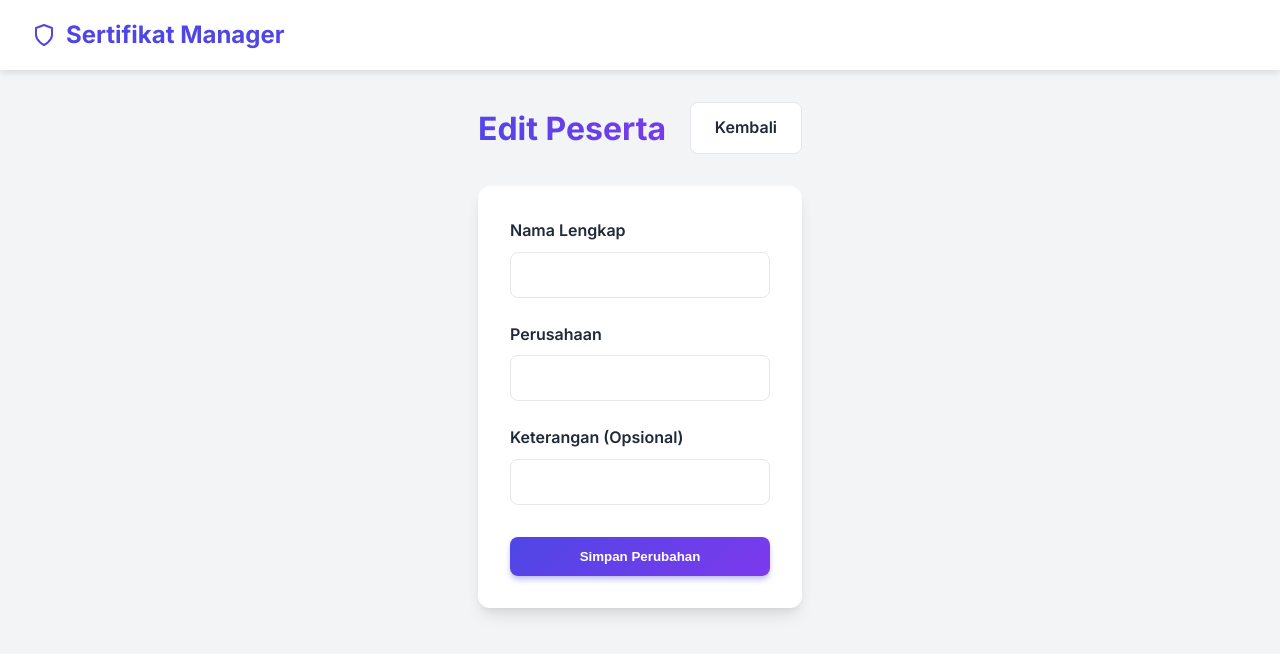
After one commit to fiqryjm/certificate-app, a Flask app: template templates/edit_peserta.html in a window 1280 px wide. The commit adds this page. Shown: the top 654 px of the page. Run offline with Flask 3, Linux system fonts and the light colour scheme; the template is opened without the code that fills it, so the values that code supplies are empty.

Commit message:
Update layout and add edit features

```diff
--- a/app.py
+++ b/app.py
@@ -70,6 +70,25 @@ def tambah_pelatihan():
 
     return render_template('form_pelatihan.html')
 
+@app.route('/pelatihan/<int:pelatihan_id>/edit', methods=['GET', 'POST'])
+def edit_pelatihan(pelatihan_id):
+    pelatihan = Pelatihan.query.get_or_404(pelatihan_id)
+    if request.method == 'POST':
+        pelatihan.judul_pelatihan = request.form.get('judul_pelatihan')
+        pelatihan.tempat = request.form.get('tempat')
+        pelatihan.tanggal_mulai = datetime.strptime(request.form.get('tanggal_mulai'), '%Y-%m-%d').date()
+        pelatihan.tanggal_selesai = datetime.strptime(request.form.get('tanggal_selesai'), '%Y-%m-%d').date()
+        pelatihan.nama_instruktur = request.form.get('nama_instruktur')
+        pelatihan.no_sertifikat = request.form.get('no_sertifikat')
+        pelatihan.no_sk = request.form.get('no_sk')
+        pelatihan.tanggal_sk = datetime.strptime(request.form.get('tanggal_sk'), '%Y-%m-%d').date()
+        pelatihan.silabus = request.form.get('silabus')
+
+        db.session.commit()
+        return redirect(url_for('index'))
+
+    return render_template('form_pelatihan.html', pelatihan=pelatihan)
+
 @app.route('/pelatihan/<int:pelatihan_id>/peserta', methods=['GET', 'POST'])
 def peserta(pelatihan_id):
     pelatihan = Pelatihan.query.get_or_404(pelatihan_id)
@@ -85,6 +104,19 @@ def peserta(pelatihan_id):
 
     peserta_list = Peserta.query.filter_by(pelatihan_id=pelatihan.id).all()
     return render_template('peserta.html', pelatihan=pelatihan, peserta_list=peserta_list)
+
+@app.route('/peserta/<int:peserta_id>/edit', methods=['GET', 'POST'])
+def edit_peserta(peserta_id):
+    peserta = Peserta.query.get_or_404(peserta_id)
+    if request.method == 'POST':
+        peserta.nama_peserta = request.form.get('nama_peserta')
+        peserta.perusahaan = request.form.get('perusahaan')
+        peserta.keterangan = request.form.get('keterangan')
+
+        db.session.commit()
+        return redirect(url_for('peserta', pelatihan_id=peserta.pelatihan_id))
+
+    return render_template('edit_peserta.html', peserta=peserta)
 
 @app.route('/pelatihan/<int:pelatihan_id>/cetak_sertifikat')
 def cetak_sertifikat(pelatihan_id):
--- a/pdf_generator.py
+++ b/pdf_generator.py
@@ -144,7 +144,11 @@ def generate_sk_direksi_pdf(pelatihan, template_path=None):
 
     y_pos -= 20
 
-    text2 = "Peserta yang lulus berhak mendapatkan sertifikat dengan jumlah JP (...) jam sesuai struktur program yang dipersyaratkan. Lampiran surat ini merupakan satu kesatuan yang tidak terpisahkan dari Surat Keterangan ini. Demikian Surat Keterangan ini dibuat dengan sebenarnya untuk dapat dipergunakan sebagaimana mestinya."
+    # Menghitung JP (Jumlah Hari x 6)
+    jumlah_hari = (pelatihan.tanggal_selesai - pelatihan.tanggal_mulai).days + 1
+    jumlah_jp = jumlah_hari * 6
+
+    text2 = f"Peserta yang lulus berhak mendapatkan sertifikat dengan jumlah JP ({jumlah_jp}) jam sesuai struktur program yang dipersyaratkan. Lampiran surat ini merupakan satu kesatuan yang tidak terpisahkan dari Surat Keterangan ini. Demikian Surat Keterangan ini dibuat dengan sebenarnya untuk dapat dipergunakan sebagaimana mestinya."
     p2 = Paragraph(text2, style_justify)
     w2, h2 = p2.wrapOn(c, width - 100, height)
     y_pos -= h2
--- a/requirements.txt
+++ b/requirements.txt
@@ -2,4 +2,4 @@ Flask==3.0.0
 Flask-SQLAlchemy==3.1.1
 qrcode[pil]==7.4.2
 reportlab==4.0.7
-Pillow==10.1.0
+Pillow>=10.1.0
--- /dev/null
+++ b/templates/edit_peserta.html
@@ -0,0 +1,29 @@
+{% extends 'base.html' %}
+{% block title %}Edit Peserta - Sertifikat Manager{% endblock %}
+
+{% block content %}
+<div class="page-header">
+    <h1 class="page-title">Edit Peserta</h1>
+    <a href="{{ url_for('peserta', pelatihan_id=peserta.pelatihan_id) }}" class="btn btn-secondary">Kembali</a>
+</div>
+
+<div class="card" style="max-width: 600px; margin: 0 auto;">
+    <form method="POST">
+        <div class="form-group">
+            <label class="form-label" for="nama_peserta">Nama Lengkap</label>
+            <input type="text" class="form-control" id="nama_peserta" name="nama_peserta" required value="{{ peserta.nama_peserta }}">
+        </div>
+        <div class="form-group">
+            <label class="form-label" for="perusahaan">Perusahaan</label>
+            <input type="text" class="form-control" id="perusahaan" name="perusahaan" value="{{ peserta.perusahaan or '' }}">
+        </div>
+        <div class="form-group">
+            <label class="form-label" for="keterangan">Keterangan (Opsional)</label>
+            <input type="text" class="form-control" id="keterangan" name="keterangan" value="{{ peserta.keterangan or '' }}">
+        </div>
+        <div style="margin-top: 2rem;">
+            <button type="submit" class="btn btn-primary" style="width: 100%;">Simpan Perubahan</button>
+        </div>
+    </form>
+</div>
+{% endblock %}
--- a/templates/peserta.html
+++ b/templates/peserta.html
@@ -43,6 +43,7 @@
                         <th>No</th>
                         <th>Nama Peserta</th>
                         <th>Perusahaan</th>
+                        <th>Aksi</th>
                     </tr>
                 </thead>
                 <tbody>
@@ -51,10 +52,13 @@
                         <td style="width: 50px;">{{ loop.index }}</td>
                         <td><strong>{{ p.nama_peserta }}</strong></td>
                         <td>{{ p.perusahaan or '-' }}</td>
+                        <td>
+                            <a href="{{ url_for('edit_peserta', peserta_id=p.id) }}" class="btn btn-secondary btn-sm" style="background: #F59E0B; color: white; border: none; padding: 0.2rem 0.5rem; font-size: 0.8rem;">Edit</a>
+                        </td>
                     </tr>
                     {% else %}
                     <tr>
-                        <td colspan="3" style="text-align: center; padding: 2rem;">Belum ada peserta di pelatihan ini.</td>
+                        <td colspan="4" style="text-align: center; padding: 2rem;">Belum ada peserta di pelatihan ini.</td>
                     </tr>
                     {% endfor %}
                 </tbody>
```
Also changed, not shown: templates/form_pelatihan.html (+12 -12 lines), templates/index.html (+7 -4 lines).
